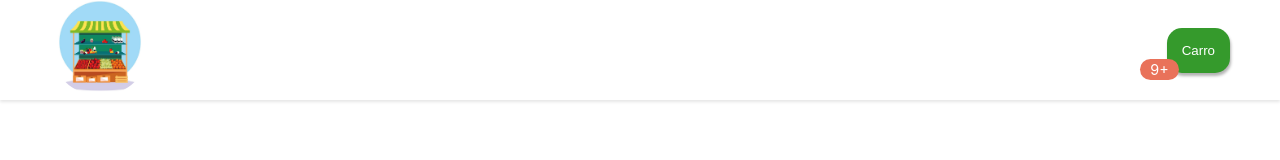
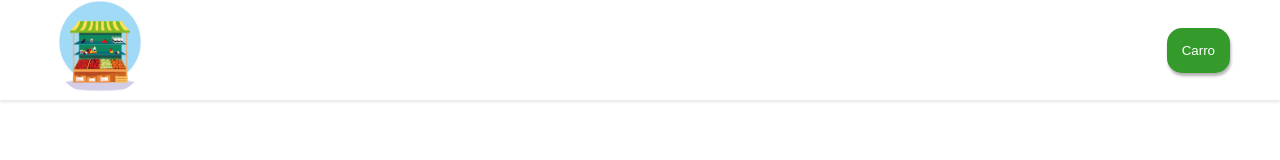
Before and after one commit to hrdax/proyecto-js, a React (Create React App) app in the folder carrito de compras react/carro-de-compras/: page / in a window 1280 px wide. Shown: the top 160 px of the page. Built offline with nearby package versions, Linux system fonts and the light colour scheme.

Commit message:
funcionalidad componente bubblealert

```diff
--- a/carrito de compras react/carro-de-compras/src/App.js
+++ b/carrito de compras react/carro-de-compras/src/App.js
@@ -35,12 +35,12 @@
     console.log(this.state.carro)
     return (
       <div>
-        <Navbar />
+        <Navbar carro={ this.state.carro }/>
         <Layout>
           <Title />
           <Productos
             agregarAlCarro={ this.agregarAlCarro }
-            productos={this.state.productos}
+            productos={ this.state.productos }
           />
         </Layout>
       </div>
--- a/carrito de compras react/carro-de-compras/src/components/Carro.js
+++ b/carrito de compras react/carro-de-compras/src/components/Carro.js
@@ -20,10 +20,15 @@
 
 class Carro extends Component {
     render() {
+        const { carro } = this.props
+        const cantidad = carro.reduce((acc, el) => acc + el.cantidad, 0)
         return (
             <div>
                 <span style={ styles.bubble }>
-                    <BubbleAlert value={10}/>
+                    { cantidad !== 0
+                        ? <BubbleAlert value={ cantidad }/>
+                        : null
+                    }
                 </span>
                 <button style={ styles.carro }>
                     Carro
--- a/carrito de compras react/carro-de-compras/src/components/Navbar.js
+++ b/carrito de compras react/carro-de-compras/src/components/Navbar.js
@@ -17,10 +17,11 @@
 
 class Navbar extends Component {
     render() {
+        const { carro } = this.props
         return (
             <nav style={ styles.navbar }>
                 <Logo />
-                <Carro />
+                <Carro carro={ carro } />
             </nav>
         )
     }
```
